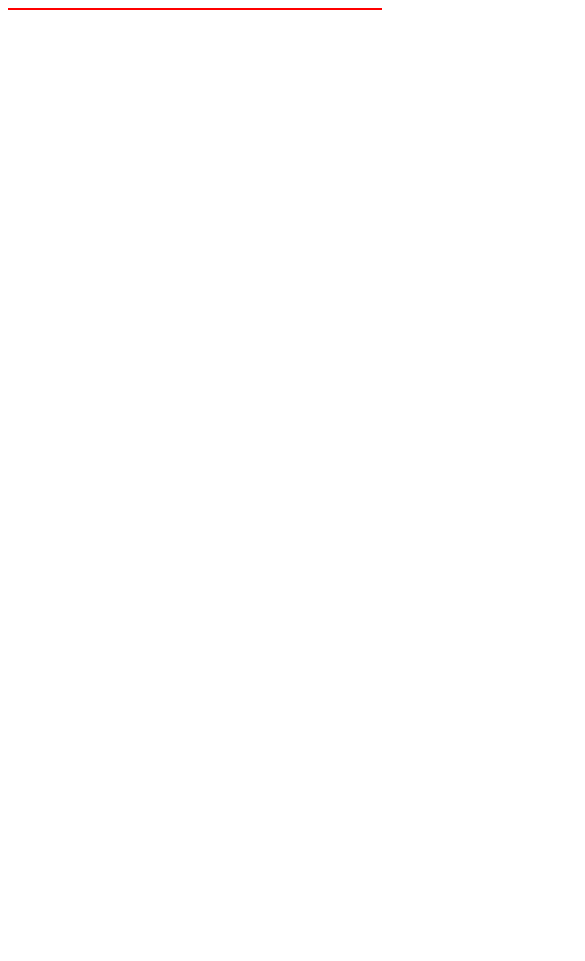
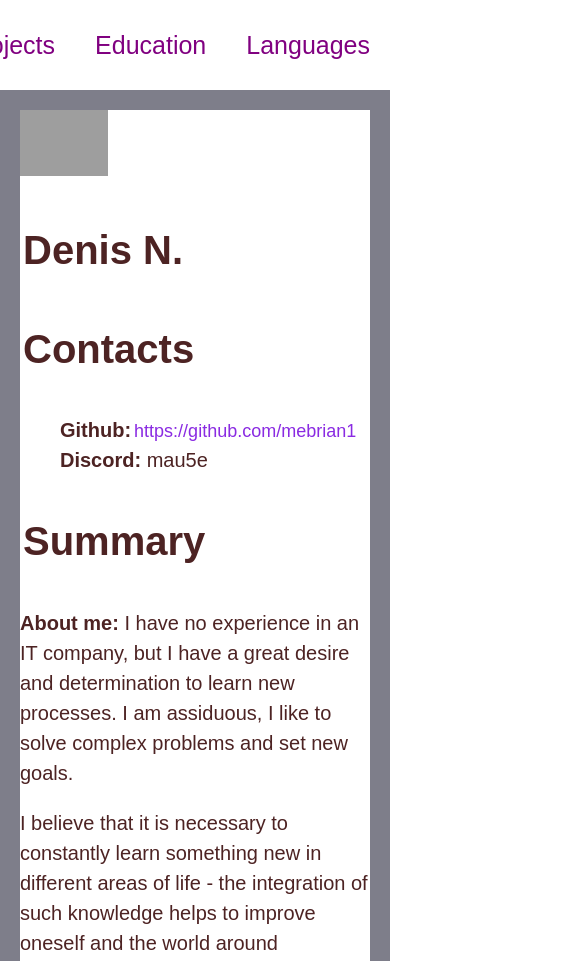
Before and after one commit to mebrian1/rsschool-cv, a plain HTML site: page index.html in a window 390 px wide. Shown: the top 961 px of the page, 585 px wide, since content can reach past the window. Before the commit the page ends 844 px from the top, so only its background shows below. Drawn offline with Linux system fonts and the light colour scheme; grey boxes are pictures that could not be loaded; a web font is replaced by a local one.

Commit message:
init: full cv

```diff
--- a/index.html
+++ b/index.html
@@ -5,15 +5,99 @@
   <link rel="icon" href="assets/b0.ico">
   <link rel="preconnect" href="https://fonts.googleapis.com">
   <link rel="preconnect" href="https://fonts.gstatic.com" crossorigin>
-  <link href="https://fonts.googleapis.com/css2?family=Agdasima:wght@400;700&family=Bacasime+Antique&display=swap" rel="stylesheet">
+  <link href="https://fonts.googleapis.com/css2?family=Agdasima:wght@400;700&family=Bacasime+Antique&display=swap"
+    rel="stylesheet">
   <meta charset="UTF-8">
   <meta http-equiv="X-UA-Compatible" content="IE=edge">
   <meta name="viewport" content="width=device-width, initial-scale=1.0">
   <title>cv</title>
 </head>
+
 <body>
-  <header class="header"></header>
-  <main class="main"></main>
-  <footer class="footer"></footer>
+  <header class="header">
+    <div class="container">
+    <nav class="nav">
+      <ul class="nav-list">
+        <li class="nav-item"><a href="#contacts" class="nav-link">Contacts</a></li>
+        <li class="nav-item"><a href="#summary" class="nav-link">Summary</a></li>
+        <li class="nav-item"><a href="#skills" class="nav-link">Skills</a></li>
+        <li class="nav-item"><a href="#code" class="nav-link">Code</a></li>
+        <li class="nav-item"><a href="#courses" class="nav-link">Courses</a></li>
+        <li class="nav-item"><a href="#projects" class="nav-link">Projects</a></li>
+        <li class="nav-item"><a href="#education" class="nav-link">Education</a></li>
+        <li class="nav-item"><a href="#languages" class="nav-link">Languages</a></li>
+      </ul>
+    </nav>
+  </div>
+  </header>
+  <main class="main" class="main-container">
+    <div class="container">
+    <section class="section" id="profile">
+      <img src="./assets/photo.jpg" alt="avatar">
+      <h1>Denis N.</h1>
+    </section>
+    <section class="section" id="contacts">
+      <h2>Contacts</h2>
+      <ul class="lists-main">
+        <li><span>Github:</span><a class="nav-link" href="https://github.com/mebrian1">https://github.com/mebrian1</a>
+        </li>
+        <li><span>Discord: </span>mau5e</li>
+      </ul>
+    </section>
+    <section class="section" id="summary">
+      <h2>Summary</h2>
+      <p><span>About me:</span> I have no experience in an IT company,
+        but I have a great desire and determination to learn new processes. I am assiduous,
+        I like to solve complex problems and set new goals.
+      </p>
+      <p>I believe that it is necessary to constantly learn something new in different areas of life -
+        the integration of such knowledge helps to improve oneself and the world around
+      </p>
+    </section>
+    <section class="section" id="skills">
+      <h2>Skills</h2>
+      <p>Start of training in the field of front-end (to be continued)</p>
+    </section>
+    <section class="section" id="code">
+      <h2>Code</h2>
+      <p><span>My first Codewars task</span></p>
+      <pre>
+        <code>
+          public class CustomMath {
+          public static int multiply(int a, int b) {
+              return a*b;
+          }
+        }
+        </code>
+      </pre>
+    </section>
+    <section class="section" id="courses">
+      <h2>Courses</h2>
+      <p>I am taking a course <a class="nav-link" href="https://app.rs.school"><span>RS School</span></a></p>
+    </section>
+    <section class="section" id="projects">
+      <h2>Projects</h2>
+      <a class="nav-link" href="https://github.com/mebrian1/rsschool-cv"><span>My repository</span></a>
+    </section>
+    <section class="section" id="education">
+      <h2>Education</h2>
+      <p>In learning stage of front-end (to be completed)</p>
+    </section>
+    <section class="section" id="languages">
+      <h2>Languages</h2>
+      <p>English level b1 - site certificate Busuu</p>
+    </section>
+  </div>
+  </main>
+  <footer class="footer">
+    <div class="container">
+      <a class="nav-link" href="https://github.com/mebrian1">My git</a>
+      <p>2023</p>
+      <a href="https://rs.school/js/">
+        <img src="https://rs.school/images/rs_school_js.svg" alt="logo">
+      </a>
+    </div>
+  </footer>
 </body>
+
 </html>
--- a/style.css
+++ b/style.css
@@ -1,6 +1,15 @@
 body {
   font-family: 'Agdasima', sans-serif;
-  font-family: 'Bacasime Antique', serif;
+  font-size: 20px;
+  font-weight: 400;
+  line-height: 1.5;
+  color: #4d2323;
+  min-height: 100vh;
+  margin: 0;
+  padding: 0;
+  display: flex;
+  flex-direction: column;
+  justify-content: space-between;
   }
 
   * {
@@ -8,5 +17,85 @@ body {
   }
 
   .main {
-    border: 1px solid red;
+    border: 20px solid rgb(126, 126, 138);
   }
+
+  .container {
+    max-width: 1440px;
+    margin: 0 auto;
+  }
+
+  .nav-list {
+    display: flex;
+    justify-content: flex-end;
+    align-items: center;
+    list-style: none;
+    text-decoration: none;
+  }
+
+  html {
+    scroll-behavior: smooth;
+  }
+
+  .nav-link {
+    padding: 0 20px;
+    line-height: 50px;
+    color: purple;
+    font-size: 25px;
+    transition: 0.5s;
+    text-decoration: none;
+  }
+
+   section a.nav-link {
+    padding: 3px;
+    line-height: 0px;
+    font-size: 18px;
+    color: blueviolet;
+  }
+
+  .nav-link:hover {
+    color: red;
+    transition: 0.5s;
+  }
+
+  .main-container {
+    display: flex;
+    flex-wrap: wrap;
+  }
+
+  .section {
+    width: 50%;
+  }
+
+  @media (max-width: 768px) {
+    .section {
+      width: 100%;
+    }
+  }
+
+  span {
+    font-weight: bold;
+    font-size: 20px;
+  }
+
+  h1,
+  h2 {
+    padding: 3px;
+    font-size: 40px;
+  }
+
+  .lists-main {
+    list-style: none;
+  }
+
+  img {
+  width: 25%;
+  height: 25%;
+  object-fit: contain;
+  }
+
+  footer img {
+    width: 5%;
+    height: 5%;
+    object-fit: contain;
+    }
```
